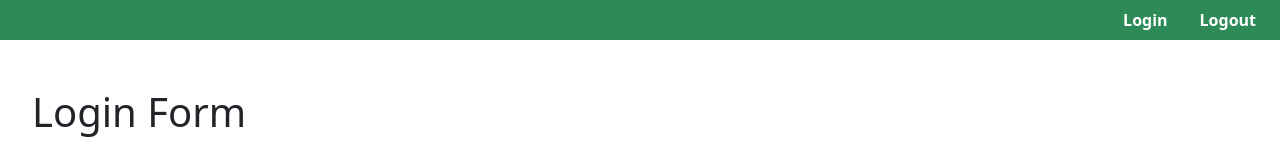
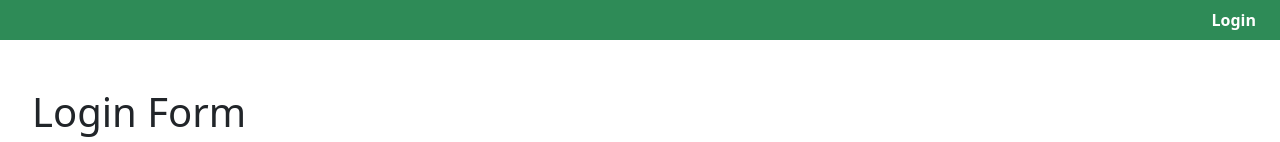
Before and after one commit to R-Crespo/ProjDAE_Client, a Nuxt app: page /auth/login in a window 1280 px wide. Shown: the top 142 px of the page. Built offline with nearby package versions, Linux system fonts and the light colour scheme.

Commit message:
login/logout toggle

```diff
--- a/layouts/default.vue
+++ b/layouts/default.vue
@@ -15,8 +15,8 @@
           <nuxt-link class="nav-link col-sm" to="/auth-test">Minhas Encomendas</nuxt-link>-->
         </div>
         <div class="row me-2">
-          <nuxt-link class="nav-link col-sm" to="/auth/login">Login</nuxt-link>
-          <a class="nav-link col-sm" href="#" @click.prevent="logout">Logout</a>
+          <nuxt-link v-if="!authStore.isAuthenticated" class="nav-link col-sm" to="/auth/login">Login</nuxt-link>
+          <nuxt-link v-if="authStore.isAuthenticated " class="nav-link col-sm" href="#" @click.prevent="logout">Logout</nuxt-link>
         </div>
       </nav>
     </header>
--- a/pages/auth/login.vue
+++ b/pages/auth/login.vue
@@ -61,6 +61,7 @@ async function login() {
   }
   user.value = userData.value
 
+
   //ALTERAR PARA VALOR DINAMICO
   if (user.value?.tipo === "Administrador") {
     router.push(`/produtos/_username`); // alterar para    router.push(`/produtos/${user.value.username}`);
--- a/store/auth-store.js
+++ b/store/auth-store.js
@@ -7,12 +7,17 @@ export const useAuthStore = defineStore("authStore", () => {
     const isFornecedor = computed(() => user.value?.tipo === "Administrador");
     const isOperador = computed(() => user.value?.tipo === "Operador");
     const isCliente = computed(() => user.value?.tipo === "Cliente");
+    const isAuthenticated = computed(() => !!token.value);
+
+
+
 
     function logout() {
         localStorage.removeItem('token');
         token.value = null
         user.value = null
     }
+
 
     async function fetchWithAuth(url, options = {}) {
         if (token.value) {
@@ -29,5 +34,5 @@ export const useAuthStore = defineStore("authStore", () => {
         }
     }
 
-    return { token, user, logout, isCliente, isFornecedor, isOperador, fetchWithAuth }
+    return { token, user, logout, isCliente, isFornecedor, isOperador, fetchWithAuth,isAuthenticated }
 })
```
